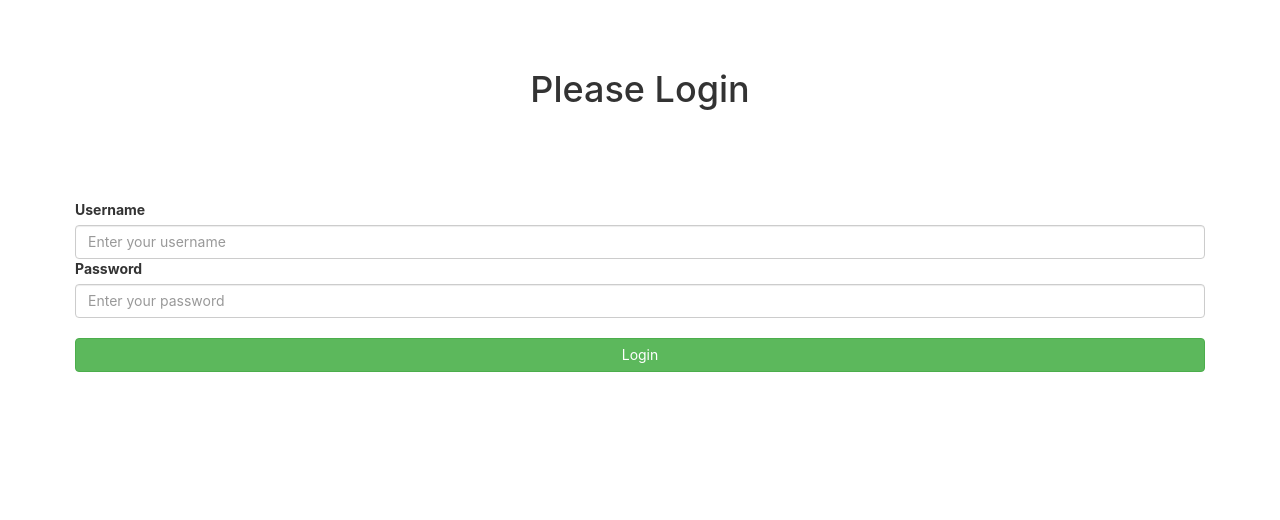
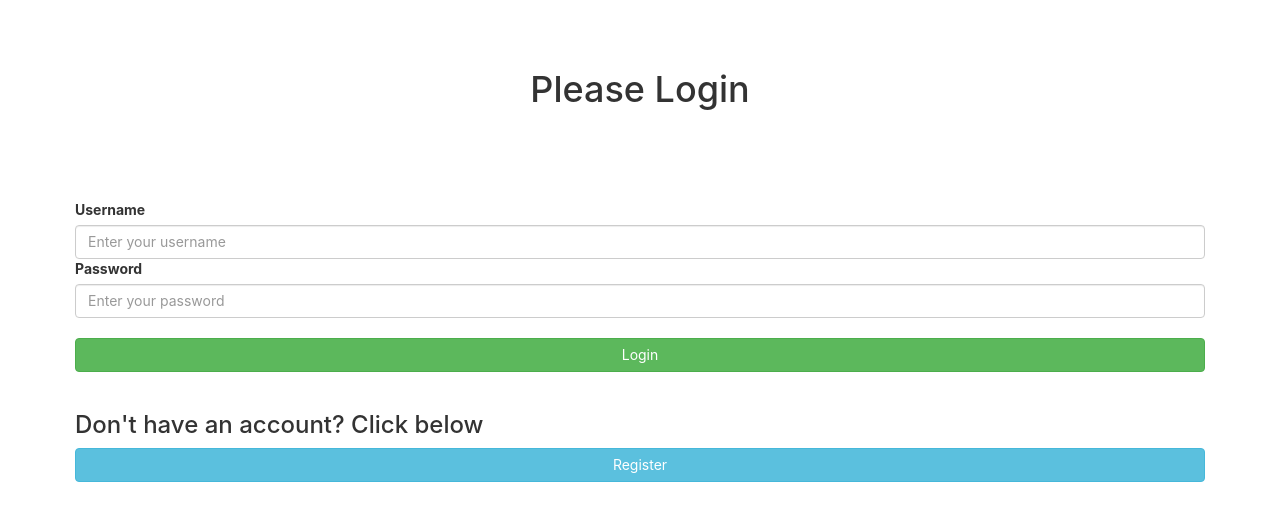
Before and after one commit to alxayeed/django_rest-react, a React (Create React App) app in the folder my_app/: page / in a window 1280 px wide. Shown: the top 520 px of the page. Built offline with nearby package versions, Linux system fonts and the light colour scheme.

Commit message:
User form redesigned to serve both login and registration

```diff
--- a/my_app/src/components/LoginForm.js
+++ b/my_app/src/components/LoginForm.js
@@ -7,6 +7,7 @@ function LoginForm() {
     const [username, setUsername] = useState('')
     const [password, setPassword] = useState('')
     const [token, setToken] = useCookies(['mytoken'])
+    const [login, setLogin] = useState(true)
 
     let history = useHistory()
 
@@ -21,9 +22,21 @@ function LoginForm() {
             .then(resp => setToken('mytoken', resp.token))
             .catch(error => console.log(error))
     }
+
+    const registerBtn = () => {
+        console.log('register btn')
+    }
     return (
         <div className="container App">
-            <h1>Please Login</h1>
+
+
+            {
+                login ? <h1>Please Login</h1>
+                    :
+                    <h1>Please Register</h1>
+            }
+
+
             <br /><br />
             <label htmlFor="username" className="form-label" id="username" >Username</label>
             <input type="text" className="form-control" placeholder="Enter your username" value={username} onChange={e => setUsername(e.target.value)} />
@@ -31,7 +44,31 @@ function LoginForm() {
             <label htmlFor="password" className="form-label" id="password">Password</label>
             <input type="password" className="form-control" placeholder="Enter your password" value={password} onChange={e => setPassword(e.target.value)} />
             <br />
-            <button onClick={() => loginBtn()} className="btn btn-success" style={{ width: '100%' }}>Login</button>
+
+            {
+                login ?
+                    <button className="btn btn-success" style={{ width: '100%' }} onClick={() => loginBtn()}>Login</button>
+                    :
+                    <button className="btn btn-info" style={{ width: '100%' }} onClick={() => registerBtn()}>Register</button>
+
+
+            }
+
+            <div className="mb-3">
+                <br />
+                {
+                    login ?
+                        <div>
+                            <h3>Don't have an account? Click below</h3>
+                            <button className="btn btn-info" style={{ width: '100%' }} onClick={() => setLogin(false)}>Register</button>
+                        </div>
+                        :
+                        <div>
+                            <h3>Already have an account? Click below</h3>
+                            <button className="btn btn-success" style={{ width: '100%' }} onClick={() => setLogin(true)}>Login</button>
+                        </div>
+                }
+            </div>
 
         </div>
     )
```
